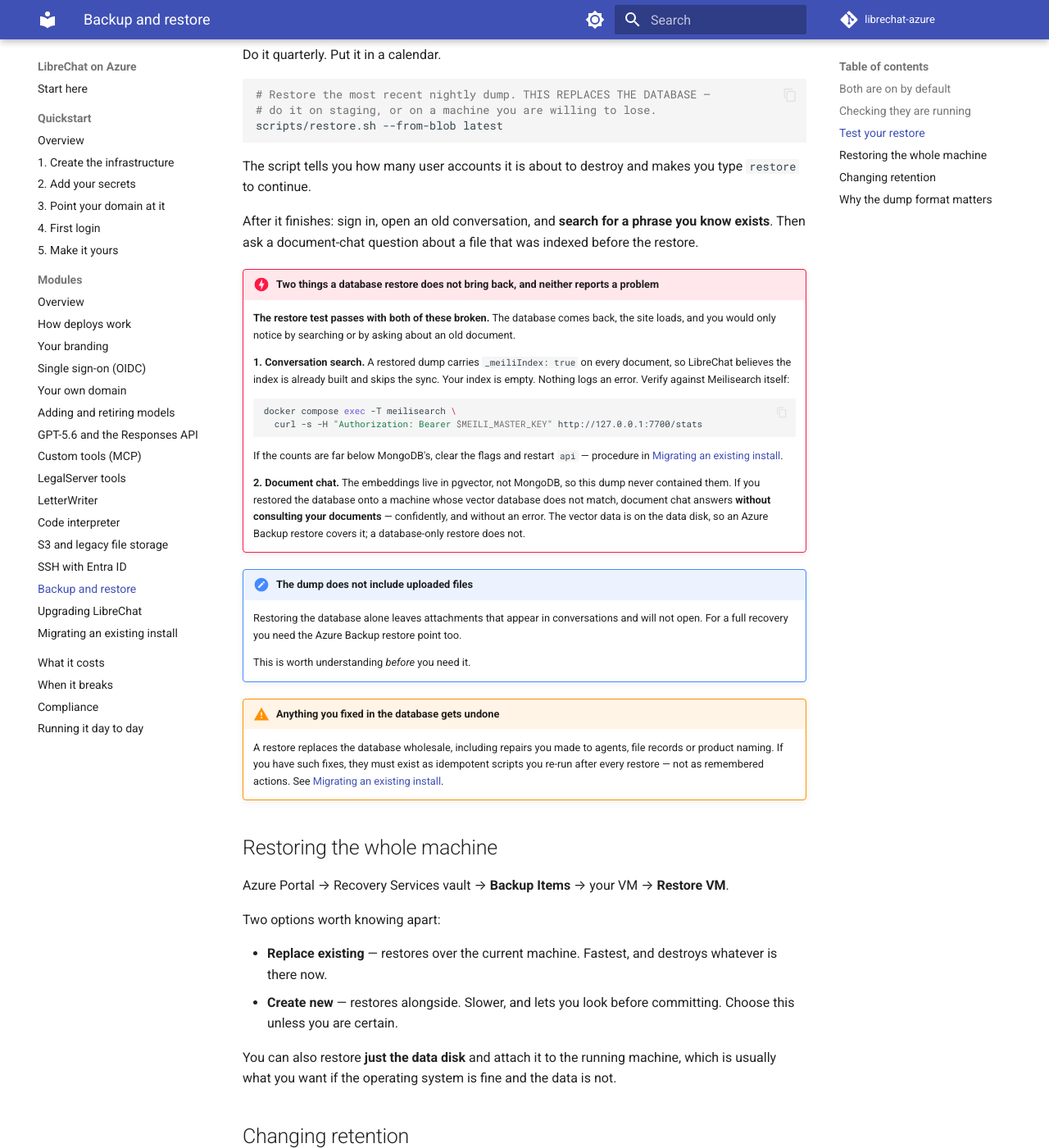
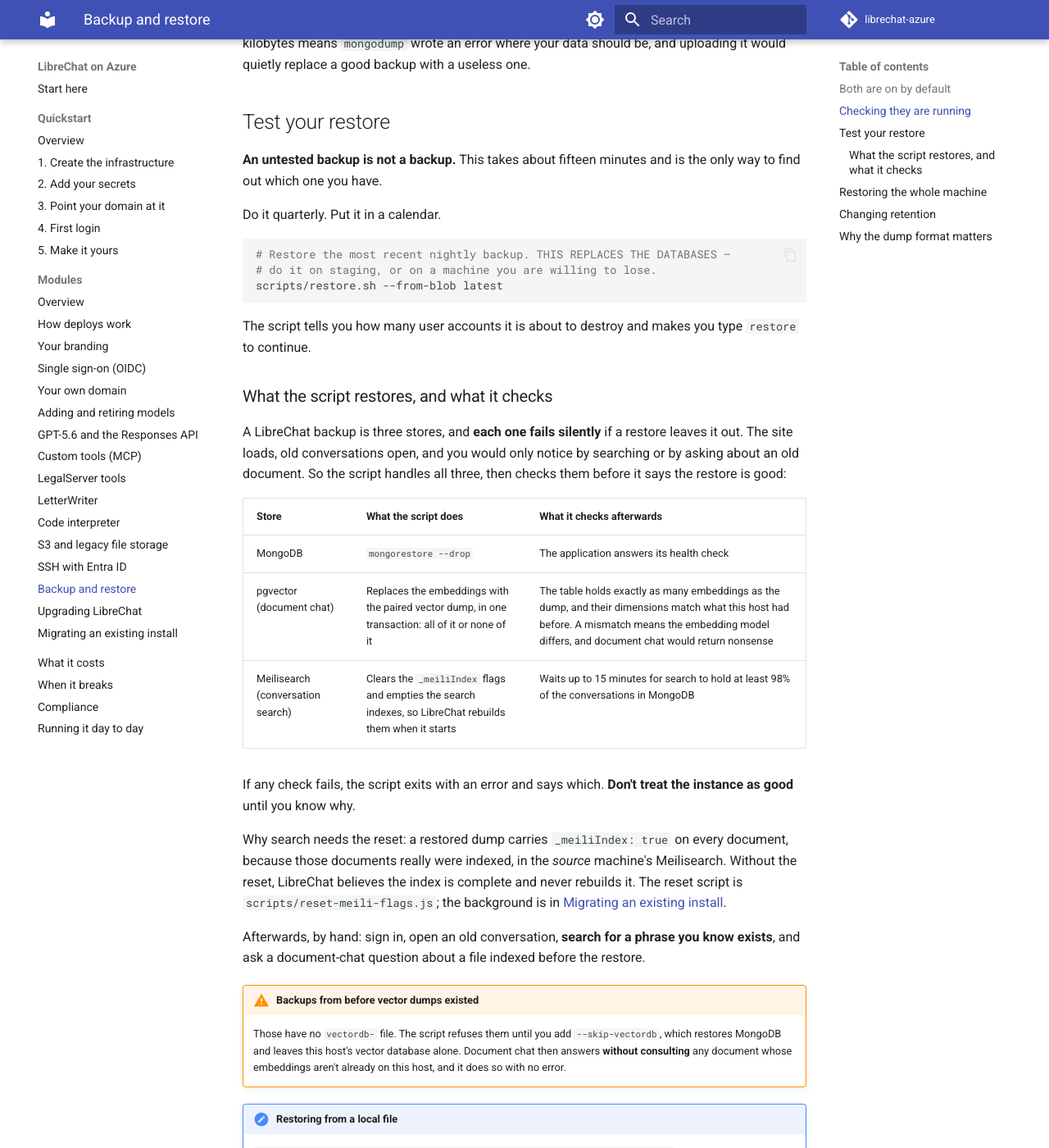
Before and after one commit to MarylandLegalAid/librechat-azure, an MkDocs documentation site: the page built from docs/modules/backups.md, in a window 1280 px wide and 1400 px high, scrolled down 1537 px. Shown: the whole window at 82% size. Built offline with MkDocs 1.6.1 and Material for MkDocs 9.7.7, drawn with Linux system fonts in a browser that asks for light colours; comment, search, counter and statistics services are not loaded; some of the changed text lies outside the part shown.

Commit message:
Back up the vector database and make restores complete
Restores silently left document chat ungrounded and conversation search
empty. backup-mongo.sh now also dumps pgvector with the same timestamp,
and restore.sh restores both, rebuilds the search index, and verifies all
three stores before calling the restore good.

Also move to the renamed LibreChat-AI image paths, which v0.8.8 and later
are only published under, and pin the RAG API and admin panel by digest to
what production runs: both are `latest`-only, and deploy.sh pulls on every
deploy, so any unrelated commit would have upgraded them unreviewed.

Co-Authored-By: Claude Opus 5.5 <noreply@anthropic.com>

````diff
--- a/docs/modules/backups.md
+++ b/docs/modules/backups.md
@@ -5,7 +5,7 @@ Two backups. They protect against different things, and you need both.
 | | What it protects | How you restore |
 |---|---|---|
 | **Azure Backup** | The whole machine, including the data disk — so **uploaded files**, letterheads and certificates | Azure Portal, restore the VM or a disk |
-| **Nightly database dump** | The database only: users, conversations, agents | `scripts/restore.sh` |
+| **Nightly database dump** | The databases only: users, conversations, agents, and the document-chat embeddings | `scripts/restore.sh` |
 
 Azure Backup is the one that brings uploaded files back. Now that files live on the
 data disk rather than in an object store, nothing else does.
@@ -13,6 +13,12 @@ data disk rather than in an object store, nothing else does.
 The database dump is small, portable, and restores onto any host with MongoDB —
 including a laptop. It exists because a whole-machine restore is a heavy instrument
 for "somebody deleted a conversation".
+
+Each night produces **two files with the same timestamp**: `librechat-<time>.archive.gz`
+(MongoDB) and `vectordb-<time>.sql.gz` (the embeddings from pgvector, data only). They
+belong together. MongoDB holds the record of each uploaded document; pgvector holds what
+the document says. `restore.sh` pairs them by timestamp and refuses to restore one without
+the other unless you tell it to.
 
 ## Both are on by default
 
@@ -50,7 +56,9 @@ az storage blob list \
   --output table
 ```
 
-You want a blob from last night, tens of megabytes in size.
+You want a `librechat-` and a `vectordb-` blob from last night, each tens of megabytes or
+more. If the vector dump fails, the script still uploads the MongoDB dump and then exits
+with an error, so the timer shows as failed.
 
 The dump script refuses to upload anything smaller than a megabyte. A dump measured in
 kilobytes means `mongodump` wrote an error where your data should be, and uploading it
@@ -58,13 +66,13 @@ would quietly replace a good backup with a useless one.
 
 ## Test your restore
 
-**An untested backup is not a backup.** This takes five minutes and is the only way
-to find out which one you have.
+**An untested backup is not a backup.** This takes about fifteen minutes and is the
+only way to find out which one you have.
 
 Do it quarterly. Put it in a calendar.
 
 ```bash
-# Restore the most recent nightly dump. THIS REPLACES THE DATABASE —
+# Restore the most recent nightly backup. THIS REPLACES THE DATABASES —
 # do it on staging, or on a machine you are willing to lose.
 scripts/restore.sh --from-blob latest
 ```
@@ -72,32 +80,41 @@ scripts/restore.sh --from-blob latest
 The script tells you how many user accounts it is about to destroy and makes you type
 `restore` to continue.
 
-After it finishes: sign in, open an old conversation, and **search for a phrase you know
-exists**. Then ask a document-chat question about a file that was indexed before the
-restore.
+### What the script restores, and what it checks
 
-!!! danger "Two things a database restore does not bring back, and neither reports a problem"
-    **The restore test passes with both of these broken.** The database comes back, the
-    site loads, and you would only notice by searching or by asking about an old
-    document.
+A LibreChat backup is three stores, and **each one fails silently** if a restore leaves it
+out. The site loads, old conversations open, and you would only notice by searching or by
+asking about an old document. So the script handles all three, then checks them before it
+says the restore is good:
 
-    **1. Conversation search.** A restored dump carries `_meiliIndex: true` on every
-    document, so LibreChat believes the index is already built and skips the sync. Your
-    index is empty. Nothing logs an error. Verify against Meilisearch itself:
+| Store | What the script does | What it checks afterwards |
+|---|---|---|
+| MongoDB | `mongorestore --drop` | The application answers its health check |
+| pgvector (document chat) | Replaces the embeddings with the paired vector dump, in one transaction: all of it or none of it | The table holds exactly as many embeddings as the dump, and their dimensions match what this host had before. A mismatch means the embedding model differs, and document chat would return nonsense |
+| Meilisearch (conversation search) | Clears the `_meiliIndex` flags and empties the search indexes, so LibreChat rebuilds them when it starts | Waits up to 15 minutes for search to hold at least 98% of the conversations in MongoDB |
 
-    ```bash
-    docker compose exec -T meilisearch \
-      curl -s -H "Authorization: Bearer $MEILI_MASTER_KEY" http://127.0.0.1:7700/stats
-    ```
+If any check fails, the script exits with an error and says which. **Don't treat the
+instance as good** until you know why.
 
-    If the counts are far below MongoDB's, clear the flags and restart `api` — procedure
-    in [Migrating an existing install](migrating-an-existing-install.md#6-reset-the-search-index-then-let-it-rebuild).
+Why search needs the reset: a restored dump carries `_meiliIndex: true` on every
+document, because those documents really were indexed, in the *source* machine's
+Meilisearch. Without the reset, LibreChat believes the index is complete and never
+rebuilds it. The reset script is `scripts/reset-meili-flags.js`; the background is in
+[Migrating an existing install](migrating-an-existing-install.md#6-reset-the-search-index-then-let-it-rebuild).
 
-    **2. Document chat.** The embeddings live in pgvector, not MongoDB, so this dump
-    never contained them. If you restored the database onto a machine whose vector
-    database does not match, document chat answers **without consulting your documents**
-    — confidently, and without an error. The vector data is on the data disk, so an
-    Azure Backup restore covers it; a database-only restore does not.
+Afterwards, by hand: sign in, open an old conversation, **search for a phrase you know
+exists**, and ask a document-chat question about a file indexed before the restore.
+
+!!! warning "Backups from before vector dumps existed"
+    Those have no `vectordb-` file. The script refuses them until you add
+    `--skip-vectordb`, which restores MongoDB and leaves this host's vector database alone.
+    Document chat then answers **without consulting** any document whose embeddings aren't
+    already on this host, and it does so with no error.
+
+!!! note "Restoring from a local file"
+    `scripts/restore.sh /path/librechat.archive.gz --vectordb /path/vectordb.sql.gz`.
+    The vector file is the same data-only SQL format the migration guide produces, so either
+    one works here.
 
 !!! note "The dump does not include uploaded files"
     Restoring the database alone leaves attachments that appear in conversations and
--- a/renovate.json
+++ b/renovate.json
@@ -9,7 +9,7 @@
   "packageRules": [
     {
       "description": "LibreChat itself. Never automerge. Pinning this image to a release tag is the whole reason Renovate is here: the previous deployment tracked a `:latest` tag, drifted onto a pre-release, and stayed several versions behind without anyone deciding to. A pinned tag plus a pull request makes every upgrade a choice somebody made.",
-      "matchPackageNames": ["ghcr.io/danny-avila/librechat"],
+      "matchPackageNames": ["ghcr.io/librechat-ai/librechat"],
       "automerge": false,
       "labels": ["dependencies", "librechat-upgrade"],
       "prBodyNotes": [
@@ -18,6 +18,7 @@
         "Check whether the `version:` key at the top of `librechat.yaml` changed.",
         "Check for NEW REQUIRED environment variables. `ADMIN_PANEL_SESSION_SECRET` was one of these in v0.8.7 and the admin panel refuses to start without it.",
         "Check for one-time database migrations.",
+        "Check whether the upstream organization or registry path changed. The org was renamed from danny-avila to LibreChat-AI in 2026, and the old image path silently stopped receiving releases.",
         "Then follow docs/modules/upgrading.md."
       ]
     },
@@ -26,7 +27,7 @@
       "matchPackageNames": [
         "caddy",
         "pgvector/pgvector",
-        "registry.librechat.ai/danny-avila/librechat-rag-api-dev-lite",
+        "registry.librechat.ai/librechat-ai/librechat-rag-api-dev-lite",
         "registry.librechat.ai/clickhouse/librechat-admin-panel"
       ],
       "groupName": "supporting services",
````
Also changed, not shown: SECURITY.md (+1 -1 lines), compose.yaml (+17 -3 lines), docs/modules/migrating-an-existing-install.md (+6 -1 lines), docs/modules/upgrading.md (+3 -3 lines), 5 other files.
